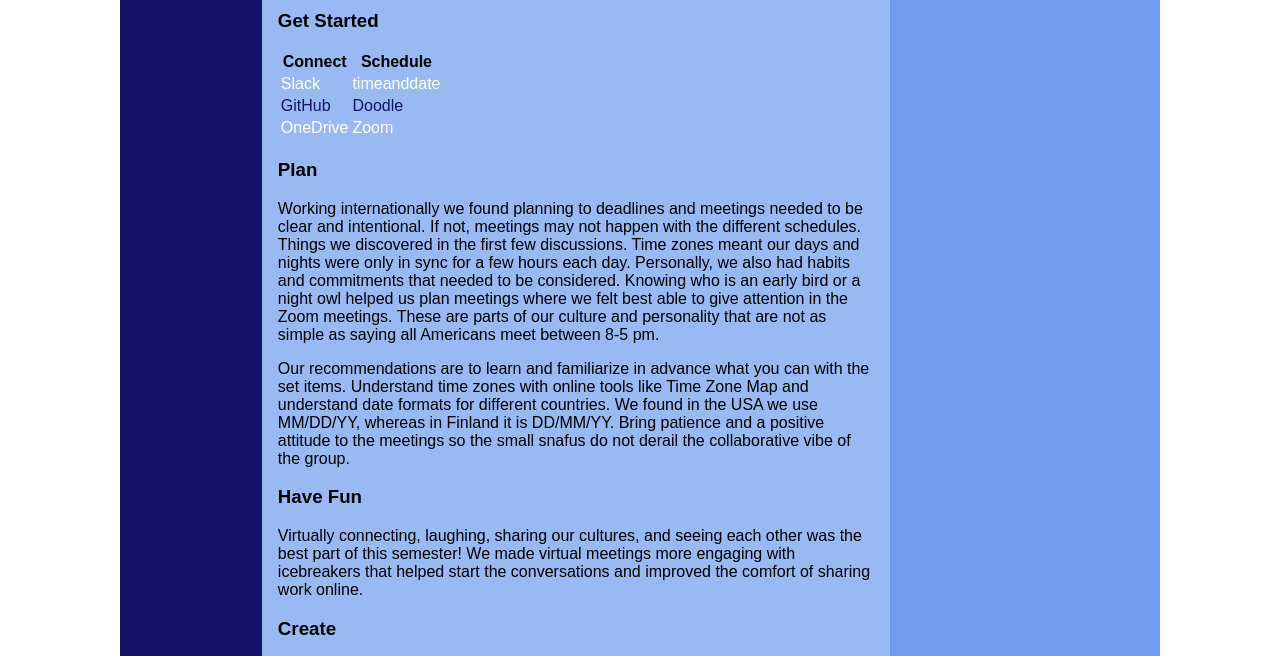
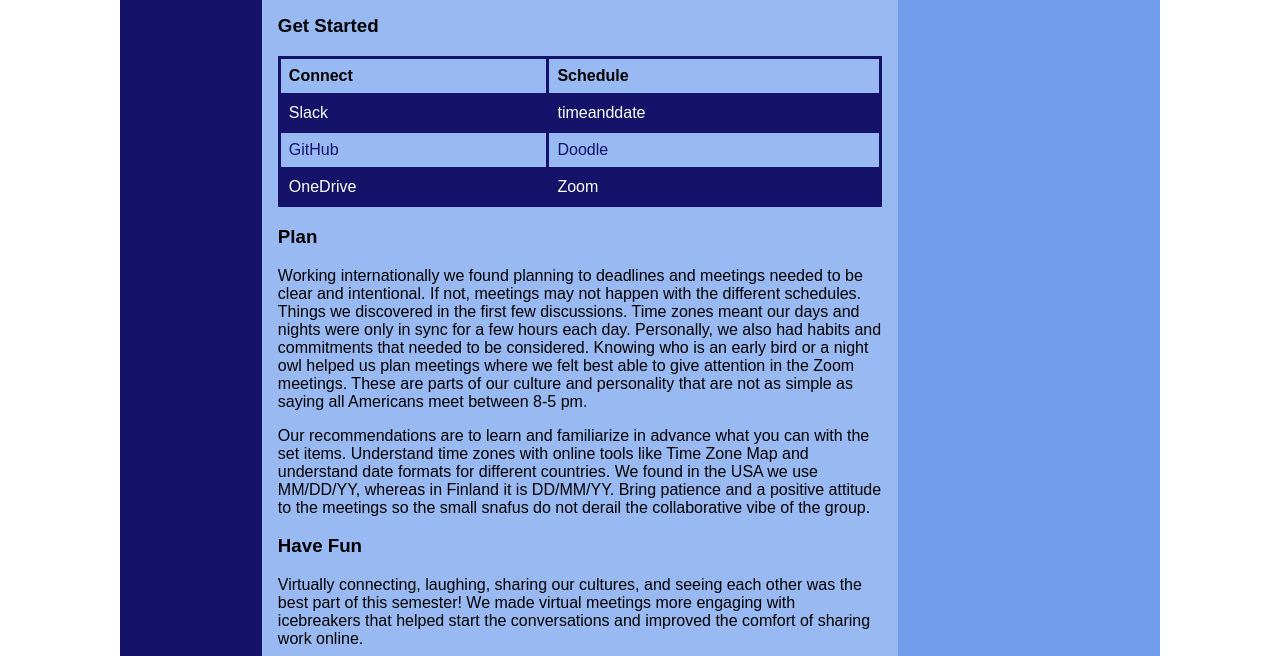
Before and after one commit to HH-IUPUI/group5, a plain HTML site: page resources.html in a window 1280 px wide. Shown: the part 1054-1710 px from the top of the page. Drawn offline with nearby package versions, Linux system fonts and the light colour scheme.

Commit message:
Update homepage_styles.css

```diff
--- a/styles/homepage_styles.css
+++ b/styles/homepage_styles.css
@@ -79,7 +79,7 @@
     font-style: italic;
 }
 
-/* Put your link styles here and format this how you wish -- William */
+/* Link styles here */
 
 a {
     color: #fcfcf6;
@@ -114,6 +114,30 @@
     background-color: black;
     color: white;
 }
+
+/* This is the formatting for table on the page Resources */
+
+table {
+	font-family: arial, sans-serif;
+	border-collapse: collapse;
+	width: 100%;
+}
+
+td,
+th {
+	border: 3px solid #151269;
+	text-align: left;
+	padding: 8px;
+}
+
+	tr:nth-child(even) {
+	background-color: #151269;
+}
+
+    tr:nth-child(odd) {
+	background-color: #98b9f2
+}
+
 
 
 /* MENU */
```
